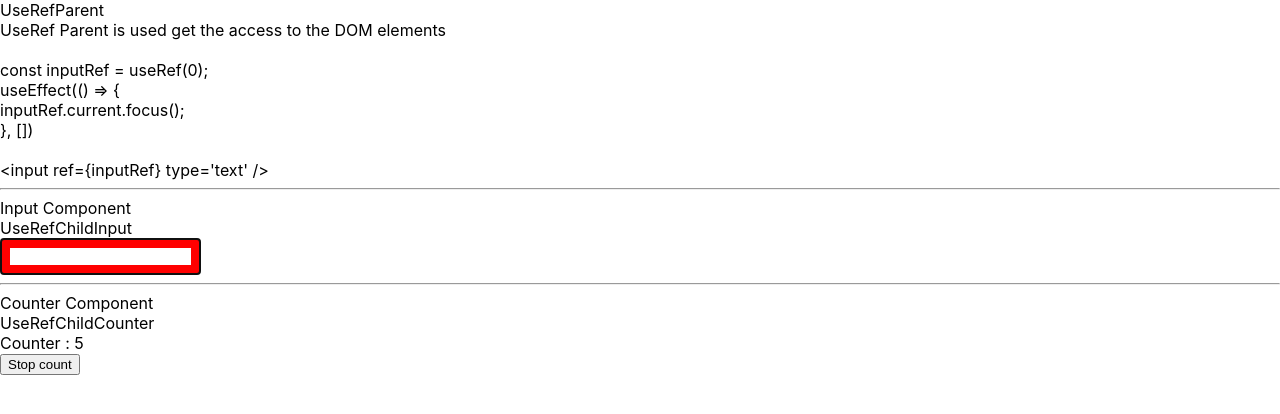
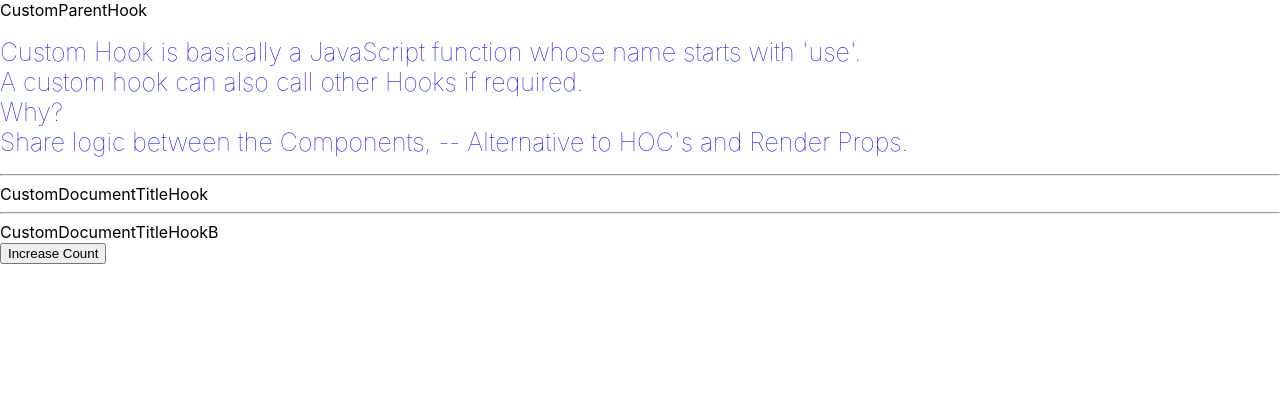
Before and after one commit to prudhvikaranam/reactReference, a React (Create React App) app: page / in a window 1280 px wide. Shown: the top 414 px of the page. Built offline with nearby package versions, Linux system fonts and the light colour scheme.

Commit message:
adding custom hooks

```diff
--- a/src/App.js
+++ b/src/App.js
@@ -21,11 +21,13 @@ import ParentReducer from './HOOKS/Reducer/ParentReducer';
 import UseCallBackParent from './HOOKS/useCallback/UseCallBackParent';
 import UseMemoParent from './HOOKS/useMemo/UseMemoParent';
 import UseRefParent from './HOOKS/useRef/UseRefParent';
+import CustomParentHook from './HOOKS/customHooks/CustomParentHook';
 
 function App() {
   return (
     //Hooks
-    <UseRefParent></UseRefParent>
+    <CustomParentHook></CustomParentHook>
+    // <UseRefParent></UseRefParent>
     // <UseMemoParent></UseMemoParent>
     // <UseCallBackParent></UseCallBackParent>
     // <ParentReducer></ParentReducer>
--- /dev/null
+++ b/src/HOOKS/customHooks/CustomDocumentTitleHookA.js
@@ -0,0 +1,9 @@
+import React from 'react'
+
+function CustomDocumentTitleHookA() {
+  return (
+    <div>CustomDocumentTitleHook</div>
+  )
+}
+
+export default CustomDocumentTitleHookA
--- /dev/null
+++ b/src/HOOKS/customHooks/CustomDocumentTitleHookB.js
@@ -0,0 +1,23 @@
+import React, { useEffect, useState } from 'react'
+
+function CustomDocumentTitleHookB() {
+
+    const [count,setCount] = useState(0);
+
+
+    useEffect(() => {
+        document.title = `Count ${count}`
+    },[count])
+
+  return (
+    <div>CustomDocumentTitleHookB<br/>
+     <button onClick={() => {
+        setCount((prevCount) => {
+            return prevCount + 1
+        });
+     }}>Increase Count</button>
+    </div>
+  )
+}
+
+export default CustomDocumentTitleHookB
--- /dev/null
+++ b/src/HOOKS/customHooks/CustomParentHook.js
@@ -0,0 +1,23 @@
+import React from 'react'
+import CustomDocumentTitleHookA from './CustomDocumentTitleHookA';
+import CustomDocumentTitleHookB from './CustomDocumentTitleHookB';
+
+function CustomParentHook() {
+    return (
+        <div>CustomParentHook
+            <br />
+            <h1 className='info'>
+                Custom Hook is basically a JavaScript function whose name starts with 'use'.<br />
+                A custom hook can also call other Hooks if required.<br />
+                Why?<br />
+                Share logic between the Components, -- Alternative to HOC's and Render Props.
+            </h1>
+            <hr />
+            <CustomDocumentTitleHookA />
+            <hr />
+            <CustomDocumentTitleHookB />
+        </div>
+    )
+}
+
+export default CustomParentHook
```
